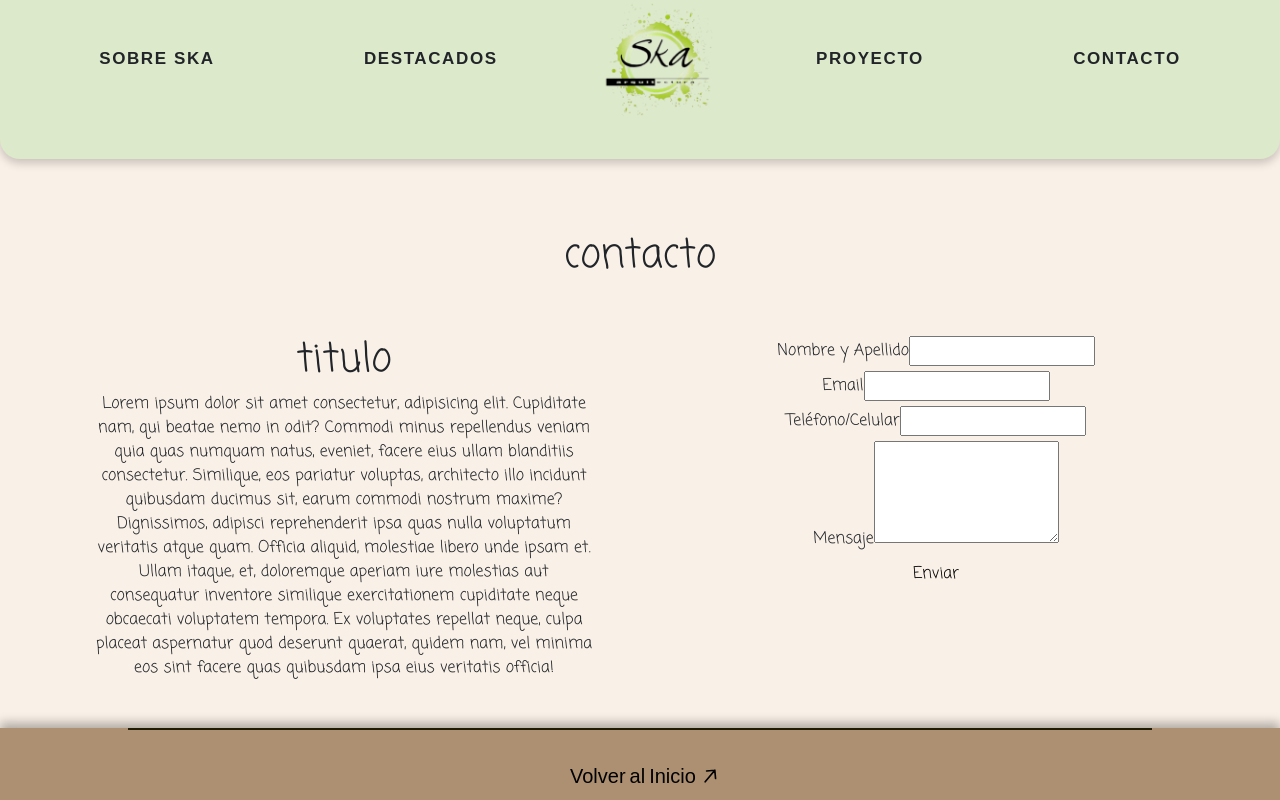
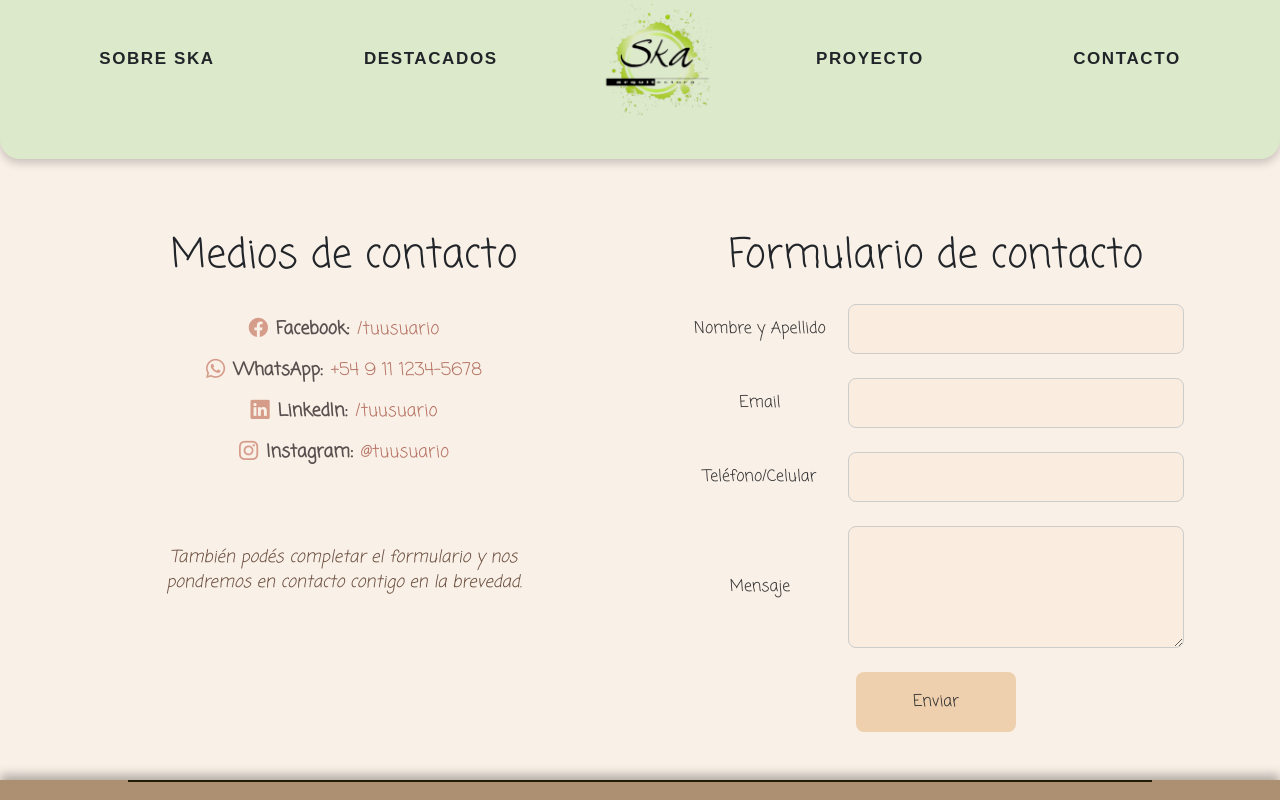
Before and after one commit to juacovanmessem/Ska, a React (Vite) app: page /contacto in a window 1280 px wide. Shown: the top 800 px of the page. Built offline with nearby package versions, Linux system fonts and the light colour scheme; a web font is replaced by a local one.

Commit message:
estilados de la pagina de contactos

```diff
--- a/src/components/Contacto.jsx
+++ b/src/components/Contacto.jsx
@@ -1,4 +1,5 @@
 import React, { useState, useRef } from 'react';
+import "../styles/Contacto.css"
 import emailjs from 'emailjs-com';
 import Swal from 'sweetalert2';
 import validator from 'validator';
@@ -118,67 +119,82 @@ function Contacto() {
   return (
     <>
       <Miniheader/>
-      <h1 className='pt-5'>contacto</h1>
       <section className='d-flex row g-0 px-5'>
         <div className='p-5 col-12 col-md-6'>
-          <h1>titulo</h1>
-          <span>Lorem ipsum dolor sit amet consectetur, adipisicing elit. Cupiditate nam, qui beatae nemo in odit? Commodi minus repellendus veniam quia quas numquam natus, eveniet, facere eius ullam blanditiis consectetur. Similique, eos pariatur voluptas, architecto illo incidunt quibusdam ducimus sit, earum commodi nostrum maxime? Dignissimos, adipisci reprehenderit ipsa quas nulla voluptatum veritatis atque quam. Officia aliquid, molestiae libero unde ipsam et. Ullam itaque, et, doloremque aperiam iure molestias aut consequatur inventore similique exercitationem cupiditate neque obcaecati voluptatem tempora. Ex voluptates repellat neque, culpa placeat aspernatur quod deserunt quaerat, quidem nam, vel minima eos sint facere quas quibusdam ipsa eius veritatis officia!</span>
+          <h1>Medios de contacto</h1>
+          <div className="contact-info">
+            <p className='d-flex justify-content-center'><i className="bi bi-facebook"></i> <strong>Facebook:</strong> <a href="https://facebook.com/tuusuario" target="_blank">/tuusuario</a></p>
+            <p className='d-flex justify-content-center'><i className="bi bi-whatsapp"></i> <strong>WhatsApp:</strong> <a href="https://wa.me/tu_numero" target="_blank">+54 9 11 1234-5678</a></p>
+            <p className='d-flex justify-content-center'><i className="bi bi-linkedin"></i> <strong>LinkedIn:</strong> <a href="https://linkedin.com/in/tuusuario" target="_blank">/tuusuario</a></p>
+            <p className='d-flex justify-content-center'><i className="bi bi-instagram"></i> <strong>Instagram:</strong> <a href="https://instagram.com/tuusuario" target="_blank">@tuusuario</a></p>
           </div>
-        <div className='p-5 col-12 col-md-6'>
+          <p className="form-invitation">También podés completar el formulario y nos pondremos en contacto contigo en la brevedad.</p>
+
+        </div>
+        <div className='p-5 col-12 col-md-6 contact-form-container'>
+          <h1 className='pb-3'>Formulario de contacto</h1>
           <form ref={formRef} onSubmit={handleSubmit}>
             <div className="form-group">
-              <label className="form-label">Nombre y Apellido</label>
+              <div className="input-wrapper">
+                <label className="contact-form-label">Nombre y Apellido</label>
                 <input
                   type="text"
                   name="nombre"
                   value={formData.nombre}
                   onChange={handleChange}
-                className={`form-input ${errors.nombre ? 'is-invalid' : ''}`}
+                  className={`contact-form-input ${errors.nombre ? 'is-invalid' : ''}`}
                   required
                 />
+              </div>
               {errors.nombre && <span className="error-text">{errors.nombre}</span>}
             </div>
 
             <div className="form-group">
-              <label className="form-label">Email</label>
+              <div className="input-wrapper">
+                <label className="contact-form-label">Email</label>
                 <input
                   type="email"
                   name="email"
                   value={formData.email}
                   onChange={handleChange}
-                className={`form-input ${errors.email ? 'is-invalid' : ''}`}
+                  className={`contact-form-input ${errors.email ? 'is-invalid' : ''}`}
                   required
                 />
+              </div>
               {errors.email && <span className="error-text">{errors.email}</span>}
             </div>
 
             <div className="form-group">
-              <label className="form-label">Teléfono/Celular</label>
+              <div className="input-wrapper">
+                <label className="contact-form-label">Teléfono/Celular</label>
                 <input
                   type="tel"
                   name="telefono"
                   value={formData.telefono}
                   onChange={handleChange}
-                className={`form-input ${errors.telefono ? 'is-invalid' : ''}`}
+                  className={`contact-form-input ${errors.telefono ? 'is-invalid' : ''}`}
                   required
                 />
+              </div>
               {errors.telefono && <span className="error-text">{errors.telefono}</span>}
             </div>
 
             <div className="form-group">
-              <label className="form-label">Mensaje</label>
+              <div className="input-wrapper">
+                <label className="contact-form-label">Mensaje</label>
                 <textarea
                   name="mensaje"
                   value={formData.mensaje}
                   onChange={handleChange}
-                className={`form-input ${errors.mensaje ? 'is-invalid' : ''}`}
+                  className={`contact-form-input ${errors.mensaje ? 'is-invalid' : ''}`}
                   required
                   rows={4}
                 />
+              </div>
               {errors.mensaje && <span className="error-text">{errors.mensaje}</span>}
             </div>
 
-            <button type="submit" className="bttn-1">Enviar</button>
+            <button type="submit" className="contact-form-button">Enviar</button>
           </form>
         </div>
       </section>
--- a/src/styles/Contacto.css
+++ b/src/styles/Contacto.css
@@ -0,0 +1,94 @@
+.form-group {
+  display: flex;
+  flex-direction: column;
+  margin-bottom: 1.5rem;
+}
+
+/* Label + input uno al lado del otro */
+.input-wrapper {
+  display: flex;
+  align-items: center;
+  gap: 1rem;
+}
+
+.contact-form-label {
+  width: 30%;
+  font-weight: 500;
+  color: #333;
+}
+
+.contact-form-input,
+.contact-form-textarea {
+  width: 70%;
+  padding: 0.75rem;
+  border: 1px solid #ccc;
+  border-radius: 8px;
+  background-color: #faeddf;
+  font-size: 1rem;
+  outline: none;
+  transition: border-color 0.3s ease;
+}
+
+.contact-form-textarea {
+  resize: vertical;
+}
+
+.contact-form-button {
+  background-color: #efd0ae;
+  color: #2e2e2e;
+  border: none;
+  border-radius: 8px;
+  padding: 0.75rem 1.5rem;
+  font-size: 1rem;
+  cursor: pointer;
+  transition: background-color 0.3s ease;
+}
+
+.contact-form-button:hover {
+  background-color: #c6beb3;
+}
+
+.error-text {
+  color: red;
+  font-size: 0.9rem;
+  margin-top: 0.25rem;
+  margin-left: 30%; /* Alineado con el input */
+}
+
+
+.contact-info {
+  font-size: 1.1rem;
+  color: #5a4e4e;
+  padding: 1rem 0;
+
+}
+
+.contact-info p {
+  margin: 0.75rem 0;
+  display: flex;
+  align-items: center;
+  gap: 0.5rem;
+}
+
+.contact-info i {
+  font-size: 1.2rem;
+  color: #d69c8a;
+}
+
+.contact-info a {
+  color: #b57263;
+  text-decoration: none;
+}
+
+.contact-info a:hover {
+  text-decoration: underline;
+}
+
+
+.form-invitation {
+  margin-top: 1.5rem;
+  font-size: 1.05rem;
+  margin: 50px;
+  color: #6b4f3f;
+  font-style: italic;
+}
```
Lines whose indentation alone changed are shown as unchanged.
